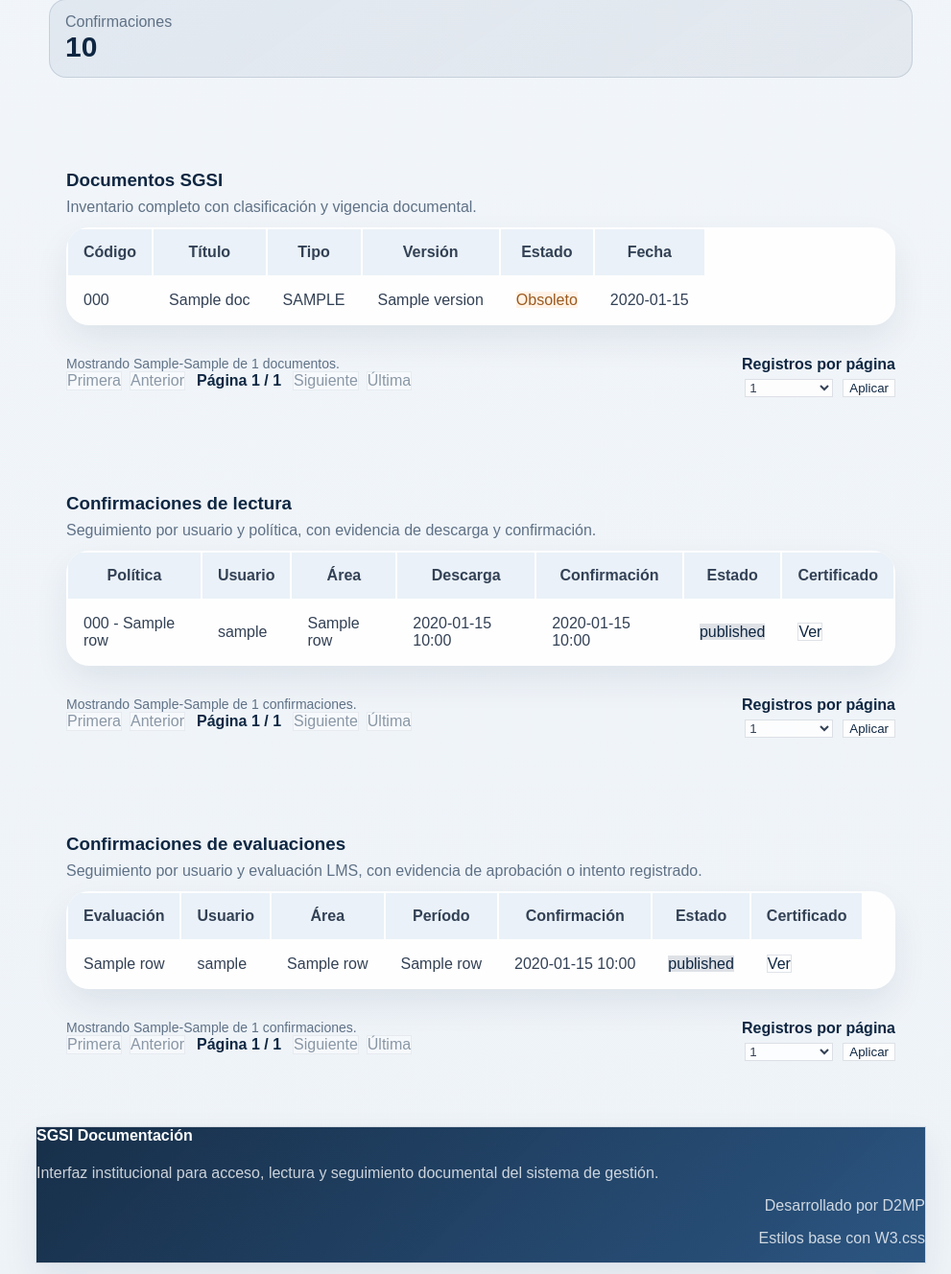
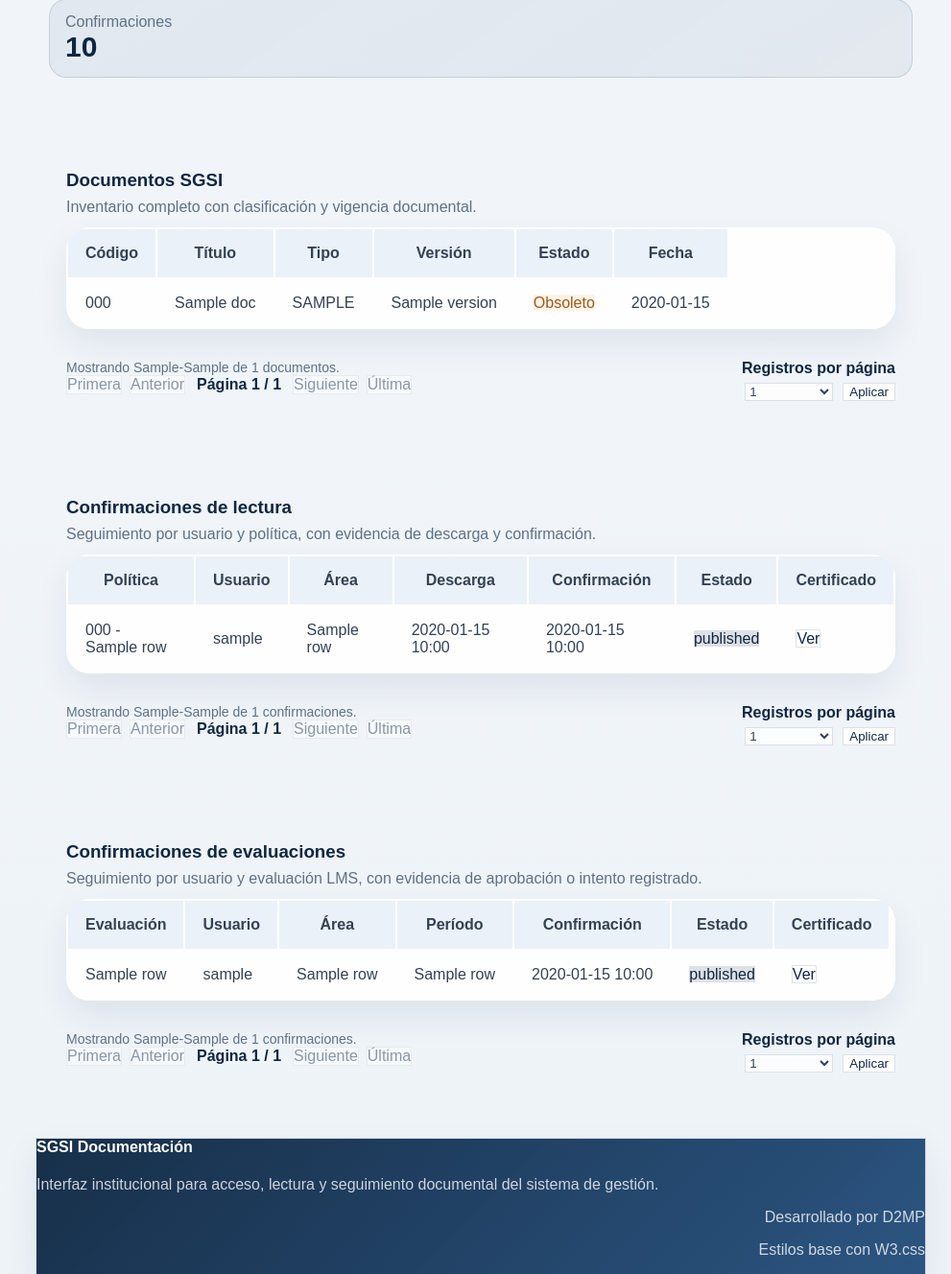
Before and after one commit to d2mpyk/sgsi, a Python web app: template templates/dashboard/audit.html in a window 1280 px wide. Shown: the part 2298-3626 px from the top of the page at 96% size, without its empty margins (289-1280 px from the left). Run offline with Jinja, Linux system fonts and the light colour scheme; the template is opened without the code that fills it: most values are stand-ins (such as "Sample title", 1, 10 or a date in 2020).

Commit message:
20260811 Cambios menores en Front.

```diff
--- a/static/css/dashboard.css
+++ b/static/css/dashboard.css
@@ -1211,25 +1211,6 @@ a {
   padding-top: 0 !important;
 }
 
-.audit-table-shell {
-  overflow-x: auto;
-  border-radius: 24px;
-  margin: 0;
-  background: var(--theme-panel-strong);
-  box-shadow: var(--app-shadow-soft);
-}
-
-.audit-table thead {
-  background: var(--theme-table-head);
-  color: var(--theme-heading);
-}
-
-.audit-table td,
-.audit-table th {
-  padding: 15px 16px;
-  color: var(--theme-text);
-}
-
 .audit-status-ok {
   background: #eef9f0;
   color: #2c6841;
@@ -1821,10 +1802,6 @@ a {
   background: #132336 !important;
 }
 
-[data-theme="dark"] .audit-table thead {
-  background: #132336 !important;
-}
-
 [data-theme="dark"] .documents-table tbody tr,
 [data-theme="dark"] .admin-table tbody tr {
   background: #0f1b2a !important;
@@ -1850,11 +1827,6 @@ a {
 [data-theme="dark"] .admin-table td,
 [data-theme="dark"] .admin-table th,
 [data-theme="dark"] .documents-row-note {
-  color: #d9e5f2 !important;
-}
-
-[data-theme="dark"] .audit-table td,
-[data-theme="dark"] .audit-table th {
   color: #d9e5f2 !important;
 }
 
--- a/templates/dashboard/audit.html
+++ b/templates/dashboard/audit.html
@@ -39,8 +39,8 @@
         </div>
     </header>
     <div class="w3-container w3-padding-32 audit-section-body">
-        <div class="audit-table-shell">
-            <table class="w3-table w3-striped w3-bordered w3-border audit-table">
+        <div class="documents-table-shell">
+            <table class="w3-table w3-bordered w3-border documents-table">
                 <thead>
                     <tr>
                         <th>Código</th>
@@ -129,8 +129,8 @@
         </div>
     </header>
     <div class="w3-container w3-padding-32 audit-section-body">
-        <div class="audit-table-shell">
-            <table class="w3-table w3-striped w3-bordered w3-border audit-table">
+        <div class="documents-table-shell">
+            <table class="w3-table w3-bordered w3-border documents-table">
                 <thead>
                     <tr>
                         <th>Política</th>
@@ -237,8 +237,8 @@
         </div>
     </header>
     <div class="w3-container w3-padding-32 audit-section-body">
-        <div class="audit-table-shell">
-            <table class="w3-table audit-table">
+        <div class="documents-table-shell">
+            <table class="w3-table w3-bordered w3-border documents-table">
                 <thead>
                     <tr>
                         <th>Evaluación</th>
--- a/utils/config.py
+++ b/utils/config.py
@@ -27,7 +27,6 @@ class Settings(BaseSettings):
     EMAIL_PORT: SecretStr
     EMAIL_USER: SecretStr
     EMAIL_PASSWD: SecretStr
-    UTC_SERVER: str = "America/Santiago"
     API_PREFIX: str = "/api/v1"
     DASHBOARD_W3CSS_URL: str = "vendor/w3css/w3.css"
     AUTH_W3CSS_URL: str = "vendor/w3css/w3.css"
```
